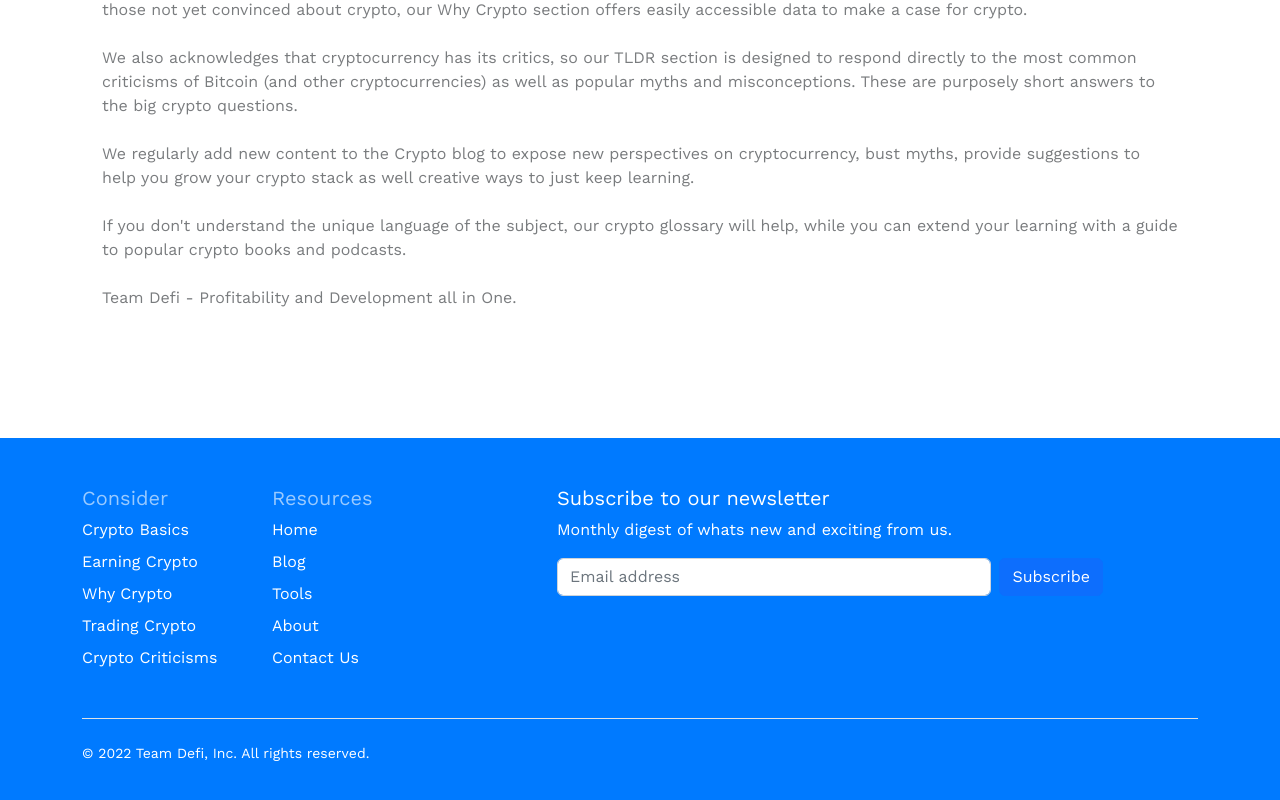
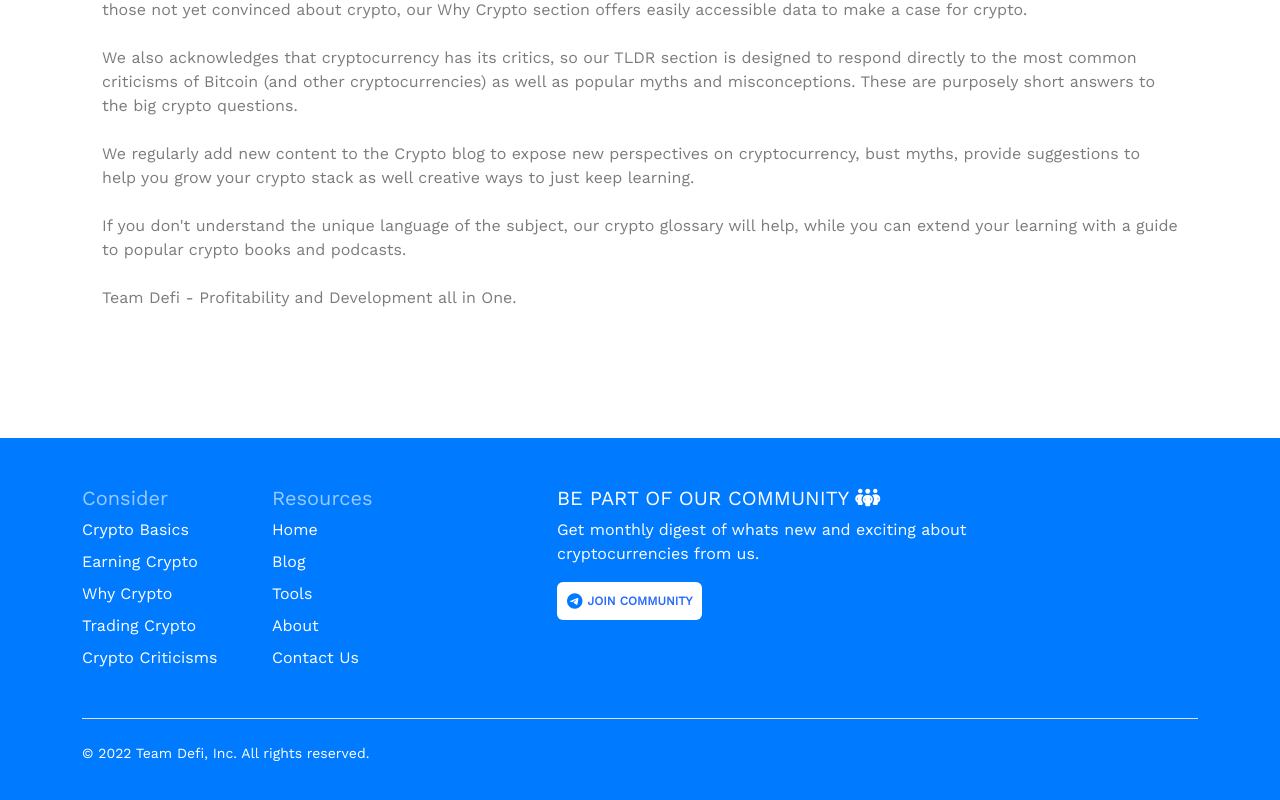
Before and after one commit to TEE2DWHY/TeamDefi, a React (Create React App) app: page / in a window 1280 px wide. Shown: the part 3871-4671 px from the top of the page. Built offline with nearby package versions, Linux system fonts and the light colour scheme.

Commit message:
made changes to the join button

```diff
--- a/src/components/Footer.js
+++ b/src/components/Footer.js
@@ -34,15 +34,29 @@ function Footer() {
 
                             <br /> <br />
                             <div className="col-md-6 offset-md-1 mb-3">
-                                <form>
-                                    <h5>Subscribe to our newsletter</h5>
-                                    <p>Monthly digest of whats new and exciting from us.</p>
-                                    <div className="d-flex w-100 gap-2">
-                                        <label for="newsletter1" className="visually-hidden">Email address</label>
-                                        <input id="newsletter1" type="email" className="form-control" placeholder="Email address" required />
-                                        <button className="btn btn-primary" type="button">Subscribe</button>
+                                <h5>BE PART OF OUR COMMUNITY <i class="fa-solid fa-people-group" style={{ color: "#fff" }}></i></h5>
+                                <p>Get monthly digest of whats new and exciting about cryptocurrencies from us.</p>
+                                <button className="nav-link active footer" data-bs-toggle="modal" data-bs-target="#exampleModal" style={{ textAlign: "center" }}><i class="fa-brands fa-telegram" style={{ marginRight: "5px", fontSize: "16px" }}></i> JOIN COMMUNITY</button>
+                                {/* Modal */}
+                                <div class="modal fade" id="exampleModal" tabindex="-1" aria-labelledby="exampleModalLabel" aria-hidden="true">
+                                    <div class="modal-dialog modal-dialog-centered">
+                                        <div class="modal-content">
+                                            <div class="modal-header">
+                                                <h1 class="modal-title fs-5" id="exampleModalLabel" style={{ fontSize: "14px" }}>Hello Mate <i class="fa-solid fa-hands-clapping"></i></h1>
+                                                <button type="button" class="btn-close" data-bs-dismiss="modal" aria-label="Close"></button>
+                                            </div>
+                                            <div class="modal-body" style={{ fontSize: "14px" }}>
+                                                Due to our policies in ensuring that only interested/serious participants are found on our social media platforms, we strongly recommend you get in touch with one of our admins.
+                                                <br />
+                                                We promise that the process isn't a tedious one. We're happy to have you around!😊💙
+                                            </div>
+                                            <div class="modal-footer">
+                                                <button type="button" class="btn btn-secondary" data-bs-dismiss="modal" style={{ fontSize: "14px" }}>Close</button>
+                                                <a href="https://wa.me/+2349032533461"><button type="button" class="btn btn-primary" style={{ fontSize: "14px" }}>Get in touch</button></a>
+                                            </div>
+                                        </div>
                                     </div>
-                                </form>
+                                </div>
                             </div>
                         </div>
 
--- a/src/components/Navbar.js
+++ b/src/components/Navbar.js
@@ -27,7 +27,27 @@ function Navbar() {
                         </li>
                     </ul>
 
-                    <button className="nav-link active nav-nav join-community" aria-current="page" href="/#"><i class="fa-brands fa-telegram" style={{ marginRight: "5px", fontSize: "16px" }}></i> JOIN COMMUNITY</button>
+                    <button className="nav-link active nav-nav join-community" aria-current="page" href="/#" data-bs-toggle="modal" data-bs-target="#exampleModal"><i class="fa-brands fa-telegram" style={{ marginRight: "5px", fontSize: "16px" }}></i> JOIN COMMUNITY</button>
+                    {/* Modal */}
+                    <div class="modal fade" id="exampleModal" tabindex="-1" aria-labelledby="exampleModalLabel" aria-hidden="true">
+                        <div class="modal-dialog modal-dialog-centered">
+                            <div class="modal-content">
+                                <div class="modal-header">
+                                    <h1 class="modal-title fs-5" id="exampleModalLabel" style={{ fontSize: "14px" }}>Hello Mate <i class="fa-solid fa-hands-clapping"></i></h1>
+                                    <button type="button" class="btn-close" data-bs-dismiss="modal" aria-label="Close"></button>
+                                </div>
+                                <div class="modal-body" style={{ fontSize: "14px" }}>
+                                    Due to our policies in ensuring that only interested/serious participants are found on our social media platforms, we strongly recommend you get in touch with one of our admins.
+                                    <br />
+                                    We promise that the process isn't a tedious one. We're happy to have you around!😊💙
+                                </div>
+                                <div class="modal-footer">
+                                    <button type="button" class="btn btn-secondary" data-bs-dismiss="modal" style={{ fontSize: "14px" }}>Close</button>
+                                    <a href="https://wa.me/+2349032533461"><button type="button" class="btn btn-primary" style={{ fontSize: "14px" }}>Get in touch</button></a>
+                                </div>
+                            </div>
+                        </div>
+                    </div>
                 </div>
             </div>
         </nav>
--- a/src/index.css
+++ b/src/index.css
@@ -99,6 +99,27 @@ button.nav-nav:hover{
   background-color: #d9e2ed;
    color: #2769ff;
 }
+
+button.footer{
+    text-decoration: none;
+    color: #2769ff;
+    background-color: #fff;
+    border-radius: 6px;
+    transition: .2s ease;
+    display: inline-flex;
+    align-items: center;
+    padding: 6px 12px;
+    font-size: 12px;
+    text-transform: uppercase;
+    font-weight: 600;
+    border: none;
+    padding: 10px;
+}
+
+button.footer:hover{
+   color: #2769ff;
+}
+
 
 .Hero-Section{
   background-color: #007aff;
--- a/src/pages/Academy.js
+++ b/src/pages/Academy.js
@@ -74,7 +74,27 @@ const OurCourses = () => {
                     <div className='col-lg-12 FAQ1'>
                         <h3 style={{ color: "#fff" }}>Join our community</h3>
                         <p style={{ opacity: "0.6", color: "#fff", margin: "30px" }}>Join our channel for the latest updates or to get involved with Team De-fi.</p>
-                        <button className='join-channel'> <i class="fa-brands fa-telegram" style={{ color: "#000" }}></i> join community</button>
+                        <button className='join-channel' data-bs-toggle="modal" data-bs-target="#exampleModal"> <i class="fa-brands fa-telegram" style={{ color: "#000" }}></i> join community</button>
+                    </div>
+                    {/* Modal */}
+                    <div class="modal fade" id="exampleModal" tabindex="-1" aria-labelledby="exampleModalLabel" aria-hidden="true">
+                        <div class="modal-dialog modal-dialog-centered">
+                            <div class="modal-content">
+                                <div class="modal-header">
+                                    <h1 class="modal-title fs-5" id="exampleModalLabel" style={{ fontSize: "14px" }}>Hello Mate <i class="fa-solid fa-hands-clapping"></i></h1>
+                                    <button type="button" class="btn-close" data-bs-dismiss="modal" aria-label="Close"></button>
+                                </div>
+                                <div class="modal-body" style={{ fontSize: "14px" }}>
+                                    Due to our policies in ensuring that only interested/serious participants are found on our social media platforms, we strongly recommend you get in touch with one of our admins.
+                                    <br />
+                                    We promise that the process isn't a tedious one. We're happy to have you around!😊💙
+                                </div>
+                                <div class="modal-footer">
+                                    <button type="button" class="btn btn-secondary" data-bs-dismiss="modal" style={{ fontSize: "14px" }}>Close</button>
+                                    <a href="https://wa.me/+2349032533461"><button type="button" class="btn btn-primary" style={{ fontSize: "14px" }}>Get in touch</button></a>
+                                </div>
+                            </div>
+                        </div>
                     </div>
                 </div>
             </div>
```
